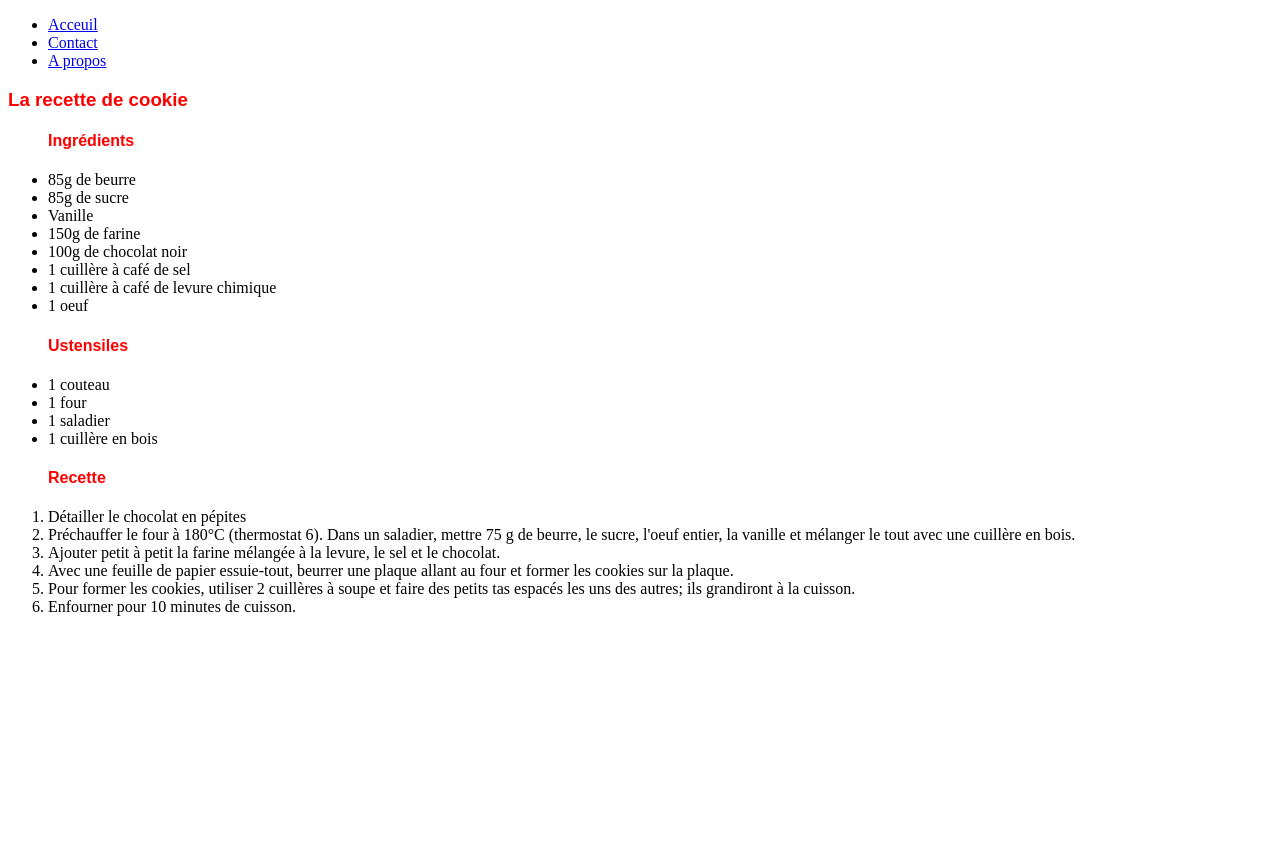
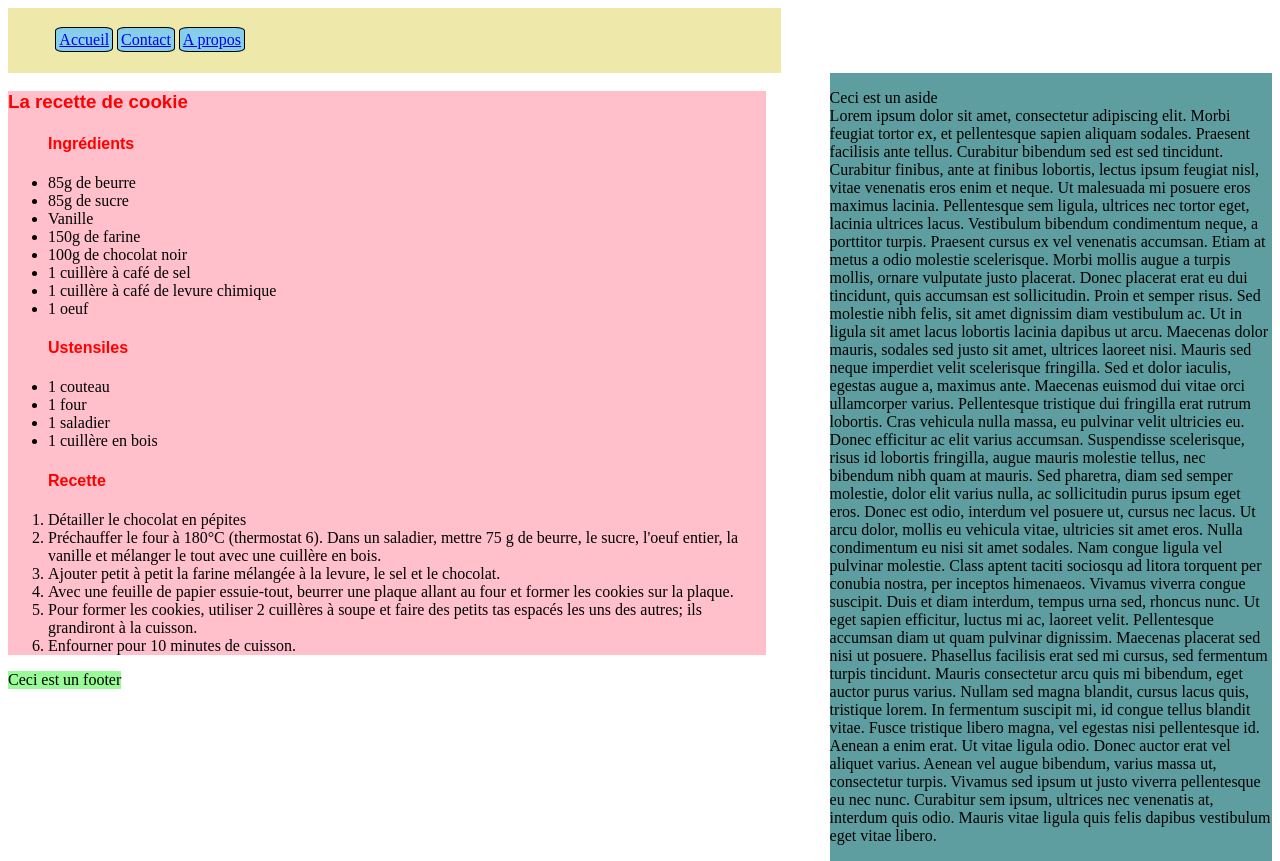
Before and after one commit to PrunierPro/HTML-CSS, a plain HTML site: page ExerciceCooki/cookie.html in a window 1280 px wide. Before the commit the page ends 800 px from the top, so only its background shows below. Drawn offline with Linux system fonts and the light colour scheme.

Commit message:
Exercice Cookie

```diff
--- a/ExerciceCooki/cookie.html
+++ b/ExerciceCooki/cookie.html
@@ -3,23 +3,67 @@
     <head>
         <title>Exercice Cookie</title>
         <meta charset="UTF-8" />
+        <style>
+            h3, h4
+            {
+                color: red;
+                font-family: sans-serif;
+            }
+            nav ul li{
+                display: inline;
+                background-color: skyblue;
+                border: solid black 1px;
+                border-radius: 15%;
+                padding: 3px;
+            }
+            aside{
+                float: right;
+                width: 35%;
+                background-color:cadetblue;
+                height:fit-content;
+            }
+            main{
+                background-color: pink;
+                width: 60%;
+            }
+            footer{
+                background-color:palegreen;
+                width:fit-content;
+            }
+            header{
+                background-color:palegoldenrod;
+                padding:1ex;
+                width:60%;
+            }
+        </style>
     </head>
     <body>
         <header>
             <nav>
                 <ul>
-                    <li><a href="cookie.html">Acceuil</a></li>
+                    <li><a href="cookie.html">Accueil</a></li>
                     <li><a href="contact.html">Contact</a></li>
                     <li><a href="about.html">A propos</a></li>
                 </ul>
             </nav>
         </header>
 
+        <aside>
+            <p>Ceci est un aside <br>
+                Lorem ipsum dolor sit amet, consectetur adipiscing elit. Morbi feugiat tortor ex, et pellentesque sapien aliquam sodales. Praesent facilisis ante tellus. Curabitur bibendum sed est sed tincidunt. Curabitur finibus, ante at finibus lobortis, lectus ipsum feugiat nisl, vitae venenatis eros enim et neque. Ut malesuada mi posuere eros maximus lacinia. Pellentesque sem ligula, ultrices nec tortor eget, lacinia ultrices lacus. Vestibulum bibendum condimentum neque, a porttitor turpis. Praesent cursus ex vel venenatis accumsan. Etiam at metus a odio molestie scelerisque. Morbi mollis augue a turpis mollis, ornare vulputate justo placerat. Donec placerat erat eu dui tincidunt, quis accumsan est sollicitudin. Proin et semper risus. Sed molestie nibh felis, sit amet dignissim diam vestibulum ac. Ut in ligula sit amet lacus lobortis lacinia dapibus ut arcu. Maecenas dolor mauris, sodales sed justo sit amet, ultrices laoreet nisi.
+
+Mauris sed neque imperdiet velit scelerisque fringilla. Sed et dolor iaculis, egestas augue a, maximus ante. Maecenas euismod dui vitae orci ullamcorper varius. Pellentesque tristique dui fringilla erat rutrum lobortis. Cras vehicula nulla massa, eu pulvinar velit ultricies eu. Donec efficitur ac elit varius accumsan. Suspendisse scelerisque, risus id lobortis fringilla, augue mauris molestie tellus, nec bibendum nibh quam at mauris. Sed pharetra, diam sed semper molestie, dolor elit varius nulla, ac sollicitudin purus ipsum eget eros. Donec est odio, interdum vel posuere ut, cursus nec lacus. Ut arcu dolor, mollis eu vehicula vitae, ultricies sit amet eros. Nulla condimentum eu nisi sit amet sodales. Nam congue ligula vel pulvinar molestie. Class aptent taciti sociosqu ad litora torquent per conubia nostra, per inceptos himenaeos. Vivamus viverra congue suscipit. Duis et diam interdum, tempus urna sed, rhoncus nunc.
+
+Ut eget sapien efficitur, luctus mi ac, laoreet velit. Pellentesque accumsan diam ut quam pulvinar dignissim. Maecenas placerat sed nisi ut posuere. Phasellus facilisis erat sed mi cursus, sed fermentum turpis tincidunt. Mauris consectetur arcu quis mi bibendum, eget auctor purus varius. Nullam sed magna blandit, cursus lacus quis, tristique lorem. In fermentum suscipit mi, id congue tellus blandit vitae. Fusce tristique libero magna, vel egestas nisi pellentesque id. Aenean a enim erat. Ut vitae ligula odio. Donec auctor erat vel aliquet varius. Aenean vel augue bibendum, varius massa ut, consectetur turpis. Vivamus sed ipsum ut justo viverra pellentesque eu nec nunc. Curabitur sem ipsum, ultrices nec venenatis at, interdum quis odio. Mauris vitae ligula quis felis dapibus vestibulum eget vitae libero.
+            </p>
+        </aside>
+
         <main>
+
             <article>
-                <h3 style="color:red; font-family:sans-serif">La recette de cookie</h3>
+                <h3>La recette de cookie</h3>
                 <section>
-                    <ul><h4  style="color:red; font-family:sans-serif">Ingrédients</h4>
+                    <ul><h4>Ingrédients</h4>
                         <li>85g de beurre</li>
                         <li>85g de sucre</li>
                         <li>Vanille</li>
@@ -29,7 +73,7 @@
                         <li>1 cuillère à café de levure chimique</li>
                         <li>1 oeuf</li>
                     </ul>
-                    <ul><h4  style="color:red; font-family:sans-serif">Ustensiles</h4>
+                    <ul><h4>Ustensiles</h4>
                         <li>1 couteau</li>
                         <li>1 four</li>
                         <li>1 saladier</li>
@@ -37,7 +81,7 @@
                     </ul>
                 </section>
                 <section>
-                    <ol><h4  style="color:red; font-family:sans-serif">Recette</h4>
+                    <ol><h4>Recette</h4>
                         <li>Détailler le chocolat en pépites</li>
                         <li>Préchauffer le four à 180°C (thermostat 6). Dans un saladier, mettre 75 g de beurre, le sucre, l'oeuf entier, la vanille et mélanger le tout avec une cuillère en bois.</li>
                         <li>Ajouter petit à petit la farine mélangée à la levure, le sel et le chocolat.</li>
@@ -47,13 +91,10 @@
                     </ol>
                 </section>
             </article>
-            <aside>
-
-            </aside>
         </main>
 
         <footer>
-
+            <p>Ceci est un footer</p>
         </footer>
     </body>
 </html>
```
Also changed, not shown: ExerciceCooki/about.html (+26 -0 lines), ExerciceCooki/contact.html (+20 -1 lines).
